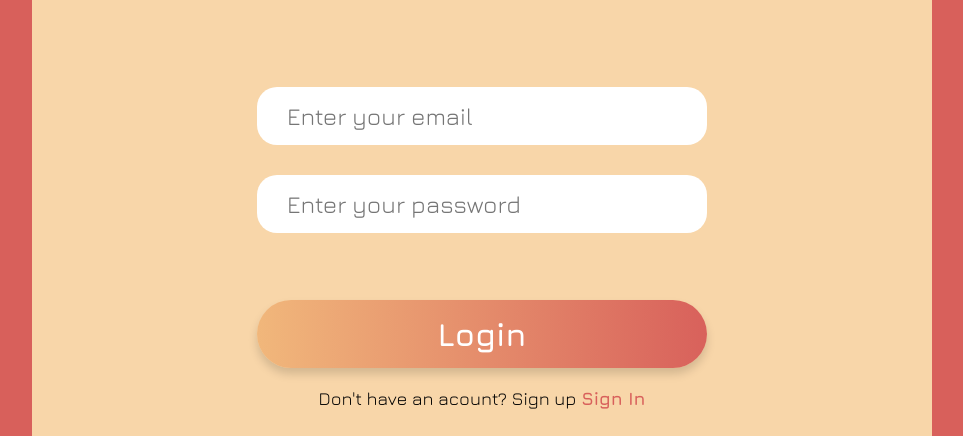
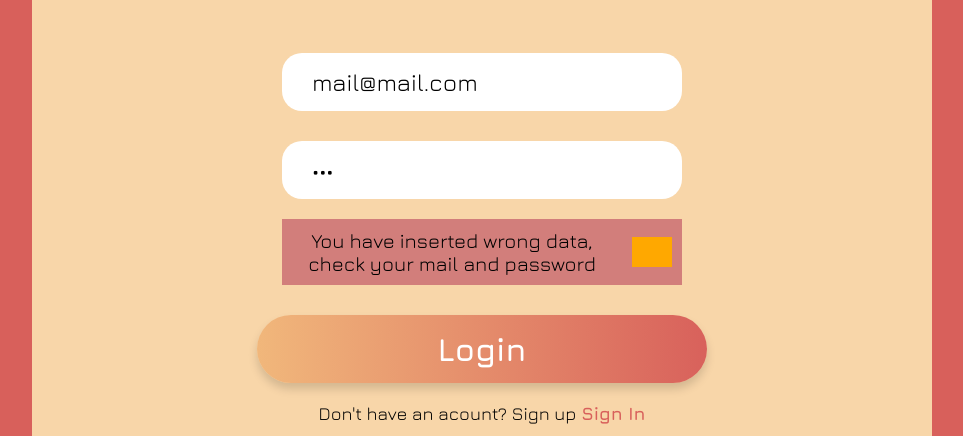
Before and after one commit to KirillKazakoff/mobxTodo, a React app: page /login in a window 1280 px wide. Both pictures are taken after a click on the button "Login". Shown: the part 361-797 px from the top of the page, without its empty margins (158-1121 px from the left). Built offline with nearby package versions, Linux system fonts and the light colour scheme; grey boxes are pictures that could not be loaded.

Commit message:
FormResponse component created (proccessing errors from server response)

```diff
--- /dev/null
+++ b/src/app/api/request.ts
@@ -0,0 +1,5 @@
+export function timeoutMock(timeout: number) {
+    return new Promise((resolve) => {
+        setTimeout(() => resolve('ok'), timeout);
+    });
+}
--- /dev/null
+++ b/src/app/components/Common/Form/components/FormResponse.tsx
@@ -0,0 +1,37 @@
+import { useFormikContext } from 'formik';
+import React, { useEffect, useState } from 'react';
+import SpinLoader from '../../SpinLoader';
+import { messages } from '../validation/messages';
+
+type Props = { form: string };
+
+export default function FormResponse({ form }: Props) {
+    const [msgActive, setMsgActive] = useState(false);
+    const { isSubmitting, status } = useFormikContext();
+
+    useEffect(() => {
+        if (isSubmitting) setMsgActive(true);
+    }, [isSubmitting]);
+
+    if (isSubmitting) return <SpinLoader />;
+    if (!msgActive) return null;
+
+    const onClick = () => setMsgActive(false);
+    // return <span className='form__response'>{messages[form][status]}</span>;
+    return (
+        <div className='form__response'>
+            <span className='form__response-desc'>{messages[form][status]}</span>
+            <button
+                type='button'
+                className='btn btn-remove-task yellow-filter'
+                onClick={onClick}
+            >
+                <img
+                    className='svg svg-remove-task svg--scale'
+                    src='./svg/remove.svg'
+                    alt='remove-icon'
+                />
+            </button>
+        </div>
+    );
+}
--- a/src/app/components/Common/Form/validation/messages.ts
+++ b/src/app/components/Common/Form/validation/messages.ts
@@ -18,4 +18,7 @@ export const messages: MessagesT = {
         valueMissing: 'Confirm your password',
         valueMismatch: "Your field doesn't match with password",
     },
+    login: {
+        loginFailed: 'You have inserted wrong data, check your mail and password',
+    },
 };
--- /dev/null
+++ b/src/app/components/Common/SpinLoader.tsx
@@ -0,0 +1,20 @@
+import React from 'react';
+
+type InputLoaderProps = { cls?: string };
+
+export default function SpinLoader({ cls }: InputLoaderProps) {
+    return (
+        <div className={`sk-chase ${cls}`}>
+            <div className='sk-chase-dot' />
+            <div className='sk-chase-dot' />
+
+            <div className='sk-chase-dot' />
+            <div className='sk-chase-dot' />
+            <div className='sk-chase-dot' />
+        </div>
+    );
+}
+
+SpinLoader.defaultProps = {
+    cls: '',
+};
--- a/src/app/components/Routes/LoginRoute/LoginForm.tsx
+++ b/src/app/components/Routes/LoginRoute/LoginForm.tsx
@@ -1,24 +1,29 @@
+// import React from 'react';
+import { Form, Formik } from 'formik';
 import React from 'react';
+import InputText from '../../Common/Form/components/InputText';
+import useLogingSettings from './useLoginSettings';
+import FormResponse from '../../Common/Form/components/FormResponse';
 
 export default function LoginForm() {
+    const { initialValues, validate, onSubmit } = useLogingSettings();
+
     return (
-        <form className='form form-auth form-auth-login'>
-            <ul className='form__controls form__controls-login'>
-                <li className='form__control'>
-                    <input
-                        type='mail'
-                        className='input-text'
-                        placeholder='Enter your email'
+        <Formik
+            initialValues={initialValues} validate={validate}
+            onSubmit={onSubmit}
+        >
+            <Form className='form form-auth framed' id='login-form'>
+                <ul className='form__controls form__controls-login'>
+                    <InputText name='mail' placeholder='Enter your mail' />
+                    <InputText
+                        name='password'
+                        placeholder='Enter your password'
+                        type={'password'}
                     />
-                </li>
-                <li className='form__control'>
-                    <input
-                        type='password'
-                        className='input-text'
-                        placeholder='Enter your password'
-                    />
-                </li>
-            </ul>
-        </form>
+                </ul>
+                <FormResponse form='login' />
+            </Form>
+        </Formik>
     );
 }
--- /dev/null
+++ b/src/app/components/Routes/LoginRoute/useLoginSettings.ts
@@ -0,0 +1,49 @@
+import { FormikErrors, FormikHelpers } from 'formik';
+import { useNavigate } from 'react-router-dom';
+import userStore from '../../../stores/user/userStore';
+import getErrorsDescription from '../../Common/Form/validation/getErrorsDescription';
+import { checkPatternMail } from '../../Common/Form/validation/utils';
+import { timeoutMock } from '../../../api/request';
+
+const initialValues = {
+    mail: 'mail@mail.com',
+    password: '123',
+};
+type FormValuesT = typeof initialValues;
+
+export default function useLogingSettings() {
+    const navigate = useNavigate();
+
+    const validate = (values: FormValuesT) => {
+        const { mail, password } = values;
+        const errors: FormikErrors<FormValuesT> = {};
+
+        if (!mail) {
+            errors.mail = 'valueMissing';
+        } else if (checkPatternMail(mail)) {
+            errors.mail = 'patternMismatch';
+        }
+        if (!password) {
+            errors.password = 'valueMissing';
+        }
+
+        return getErrorsDescription(errors);
+    };
+
+    const onSubmit = async (values: FormValuesT, actions: FormikHelpers<FormValuesT>) => {
+        await timeoutMock(1000);
+        const res = userStore.login(values);
+        if (!res) {
+            actions.setStatus('loginFailed');
+            validate(values);
+            return;
+        }
+        navigate('/todos');
+    };
+
+    return {
+        onSubmit,
+        validate,
+        initialValues,
+    };
+}
--- a/src/app/stores/user/userStore.ts
+++ b/src/app/stores/user/userStore.ts
@@ -11,14 +11,28 @@ class UserStore {
         window.addEventListener('beforeunload', () => saveToLocalStorage(this.user));
     }
 
-    register(personalData: PersonDataT) {
-        this.user.userInfo.personalData = personalData;
+    register(data: PersonDataT) {
+        this.user.userInfo.personalData = data;
         this.user.userInfo.isRegistred = true;
+    }
+
+    login(data: typeof this.loginInfo) {
+        const { mail, password } = this.loginInfo;
+
+        if (data.mail === mail && data.password === password) {
+            return true;
+        }
+        return false;
     }
 
     get header() {
         const { name, mail } = this.user.userInfo.personalData;
         return { name, mail };
     }
+
+    get loginInfo() {
+        const { mail, password } = this.user.userInfo.personalData;
+        return { mail, password };
+    }
 }
 export default new UserStore();
--- a/src/scss/_layout.scss
+++ b/src/scss/_layout.scss
@@ -9,6 +9,11 @@ body {
 .framed {
     padding-right: var(--main-padding);
     padding-left: var(--main-padding);
+}
+
+// filters
+.yellow-filter {
+    filter: var(--bg-main-filter);
 }
 
 // page
@@ -295,6 +300,17 @@ body {
             font-size: 24px;
         }
     }
+    &__response {
+        display: flex;
+        align-items: center;
+        justify-content: space-between;
+        column-gap: 20px;
+        text-align: center;
+        font-size: 20px;
+        margin-top: 20px;
+        background-color: var(--red-lighter);
+        padding: 10px;
+    }
     &__controls-login {
         row-gap: 30px;
     }
--- a/src/scss/abstracts/_variables.scss
+++ b/src/scss/abstracts/_variables.scss
@@ -57,6 +57,7 @@ $xxl: 1268px;
     --black: #000000;
     --black-lighter: #383838;
     --red: #d8605b;
+    --red-lighter: #d27e7b;
     --yellow: #f4c27f;
     --yellow-lighter: #f8d6a9;
     --main-gradient: linear-gradient(267.72deg, #d8605b -0.89%, #f4c27f 112.29%);
@@ -82,4 +83,7 @@ $xxl: 1268px;
 
     --green-filter: brightness(0) saturate(100%) invert(78%) sepia(52%) saturate(512%)
         hue-rotate(53deg) brightness(95%) contrast(103%);
+
+    --bg-main-filter: brightness(0) saturate(100%) invert(62%) sepia(25%) saturate(3221%)
+        hue-rotate(2deg) brightness(109%) contrast(103%);
 }
--- /dev/null
+++ b/src/scss/components/_spinloader.scss
@@ -0,0 +1,196 @@
+/* spin-loader */
+.sk-chase {
+    width: 50px;
+    height: 50px;
+    position: relative;
+    margin-left: auto;
+    margin-right: auto;
+    margin-top: 30px;
+    animation: sk-chase 2.5s infinite linear both;
+}
+
+.sk-chase-dot {
+    width: 100%;
+    height: 100%;
+    position: absolute;
+    left: 0;
+    top: 0;
+    animation: sk-chase-dot 2s infinite ease-in-out both;
+}
+
+.sk-chase-dot::before {
+    content: '';
+    display: block;
+    width: 25%;
+    height: 25%;
+    background-color: black;
+    border-radius: 100%;
+    animation: sk-chase-dot-before 2s infinite ease-in-out both;
+}
+
+.absolute-loader .sk-chase-dot::before {
+    background-color: white;
+}
+
+.sk-chase-dot:nth-child(1) {
+    animation-delay: -1.1s;
+}
+.sk-chase-dot:nth-child(2) {
+    animation-delay: -1s;
+}
+.sk-chase-dot:nth-child(3) {
+    animation-delay: -0.9s;
+}
+.sk-chase-dot:nth-child(4) {
+    animation-delay: -0.8s;
+}
+.sk-chase-dot:nth-child(5) {
+    animation-delay: -0.7s;
+}
+.sk-chase-dot:nth-child(6) {
+    animation-delay: -0.6s;
+}
+.sk-chase-dot:nth-child(1):before {
+    animation-delay: -1.1s;
+}
+.sk-chase-dot:nth-child(2):before {
+    animation-delay: -1s;
+}
+.sk-chase-dot:nth-child(3):before {
+    animation-delay: -0.9s;
+}
+.sk-chase-dot:nth-child(4):before {
+    animation-delay: -0.8s;
+}
+.sk-chase-dot:nth-child(5):before {
+    animation-delay: -0.7s;
+}
+.sk-chase-dot:nth-child(6):before {
+    animation-delay: -0.6s;
+}
+
+@keyframes sk-chase {
+    100% {
+        transform: rotate(360deg);
+    }
+}
+
+@keyframes sk-chase-dot {
+    80%,
+    100% {
+        transform: rotate(360deg);
+    }
+}
+
+@keyframes sk-chase-dot-before {
+    50% {
+        transform: scale(0.4);
+    }
+    100%,
+    0% {
+        transform: scale(1);
+    }
+}
+
+.loader-found {
+    height: 25px;
+    width: 25px;
+}
+
+.loader-active-pagination {
+    position: absolute;
+    height: 30px;
+    width: 30px;
+}
+
+.absolute-loader {
+    top: 285px;
+    left: 315px;
+    position: absolute;
+}
+
+.subscribe-loader {
+    top: 10px;
+    right: 10px;
+    position: absolute;
+}
+
+/* cat-loader */
+.lds-spinner {
+    color: official;
+    display: inline-block;
+    position: relative;
+    width: 80px;
+    height: 80px;
+}
+.lds-spinner div {
+    transform-origin: 35px 35px;
+    animation: lds-spinner 1.2s linear infinite;
+}
+.lds-spinner div:after {
+    content: ' ';
+    display: block;
+    position: absolute;
+    top: 3px;
+    left: 30px;
+    width: 5px;
+    height: 16px;
+    border-radius: 20%;
+    background: #fff;
+}
+.lds-spinner div:nth-child(1) {
+    transform: rotate(0deg);
+    animation-delay: -1.1s;
+}
+.lds-spinner div:nth-child(2) {
+    transform: rotate(30deg);
+    animation-delay: -1s;
+}
+.lds-spinner div:nth-child(3) {
+    transform: rotate(60deg);
+    animation-delay: -0.9s;
+}
+.lds-spinner div:nth-child(4) {
+    transform: rotate(90deg);
+    animation-delay: -0.8s;
+}
+.lds-spinner div:nth-child(5) {
+    transform: rotate(120deg);
+    animation-delay: -0.7s;
+}
+.lds-spinner div:nth-child(6) {
+    transform: rotate(150deg);
+    animation-delay: -0.6s;
+}
+.lds-spinner div:nth-child(7) {
+    transform: rotate(180deg);
+    animation-delay: -0.5s;
+}
+.lds-spinner div:nth-child(8) {
+    transform: rotate(210deg);
+    animation-delay: -0.4s;
+}
+.lds-spinner div:nth-child(9) {
+    transform: rotate(240deg);
+    animation-delay: -0.3s;
+}
+.lds-spinner div:nth-child(10) {
+    transform: rotate(270deg);
+    animation-delay: -0.2s;
+}
+.lds-spinner div:nth-child(11) {
+    transform: rotate(300deg);
+    animation-delay: -0.1s;
+}
+.lds-spinner div:nth-child(12) {
+    transform: rotate(330deg);
+    animation-delay: 0s;
+}
+@keyframes lds-spinner {
+    0% {
+        opacity: 1;
+    }
+    100% {
+        opacity: 0;
+    }
+}
--- a/src/scss/main.scss
+++ b/src/scss/main.scss
@@ -2,4 +2,6 @@
 @import './base/defaultStyle';
 @import './base/fonts';
 @import './layout';
+
 @import './components/feedback';
+@import './components/spinloader';
```
Also changed, not shown: src/app/components/Auth/Registration/useRegistrationSettings.ts (deleted, +0 -48 lines).
